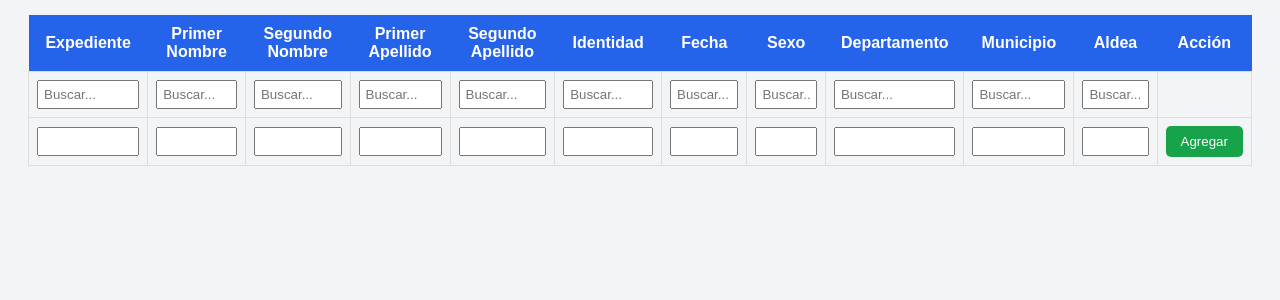
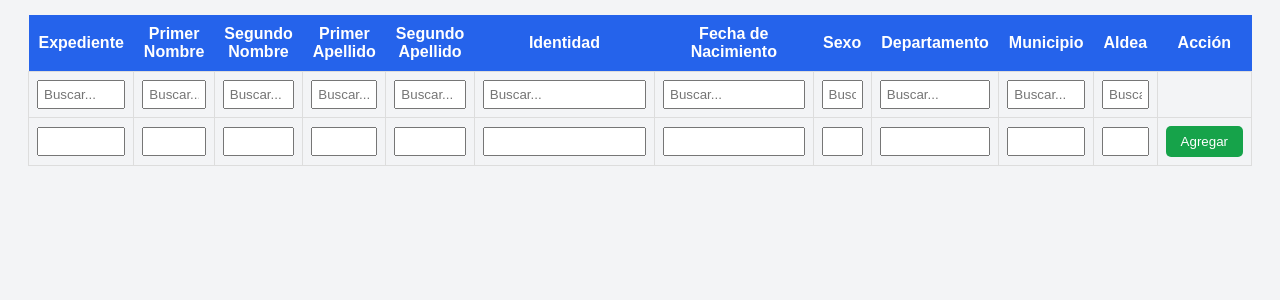
Before and after one commit to smilaencarnacion-svg/sistema-smi-le, a Flask app: page /panel in a window 1280 px wide. Shown: the part 190-490 px from the top of the page. Run offline with Flask 3, Linux system fonts and the light colour scheme; the visitor is signed in with stand-in values (Sample User, id 1); data that the repository does not hold is empty.

```diff
--- a/templates/dashboard.html
+++ b/templates/dashboard.html
@@ -78,10 +78,18 @@ input {
     padding: 5px;
     box-sizing: border-box;
 }
+
+/* 🔥 AJUSTES SOLO ESTAS COLUMNAS */
+th:nth-child(6), td:nth-child(6) {
+    width: 180px;
+}
+
+th:nth-child(7), td:nth-child(7) {
+    width: 150px;
+}
 </style>
 
 <script>
-// FILTRO POR COLUMNAS
 function filtrar() {
     let inputs = document.querySelectorAll(".filtro");
     let filas = document.querySelectorAll("#tabla tbody tr");
@@ -112,10 +120,8 @@ function filtrar() {
     <h1>BASE DE DATOS SMI-LE</h1>
 </div>
 
-<!-- 🔥 BOTONES -->
 <div class="top-bar">
 
-    <!-- IMPORTAR (FIX REAL) -->
 <form id="formImportar" action="/importar" method="POST" enctype="multipart/form-data" style="display:inline;">
     <input type="file" id="archivoInput" name="archivo" required>
     <button type="submit" class="import">Importar Excel</button>
@@ -141,7 +147,7 @@ function filtrar() {
 <th>Primer Apellido</th>
 <th>Segundo Apellido</th>
 <th>Identidad</th>
-<th>Fecha</th>
+<th>Fecha de Nacimiento</th>
 <th>Sexo</th>
 <th>Departamento</th>
 <th>Municipio</th>
@@ -167,7 +173,6 @@ function filtrar() {
 
 <tbody>
 
-<!-- AGREGAR -->
 <form action="/agregar" method="POST">
 <tr>
 <td><input name="expediente"></td>
@@ -185,7 +190,6 @@ function filtrar() {
 </tr>
 </form>
 
-<!-- DATOS -->
 {% for fila in data %}
 <tr>
 <td>{{fila[1]}}</td>
@@ -210,7 +214,6 @@ function filtrar() {
 </tbody>
 </table>
 
-<!-- 🔥 SCRIPT IMPORTANTE -->
 <script>
 document.getElementById("formImportar").addEventListener("submit", function(e){
     let archivo = document.getElementById("archivoInput").value;
```
Lines whose indentation alone changed are shown as unchanged.
